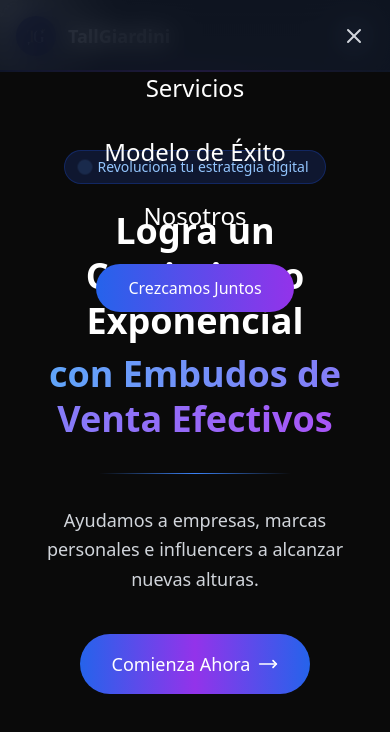
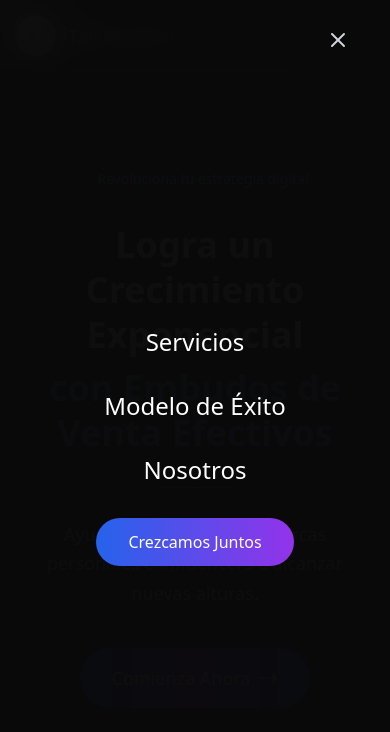
Before and after one commit to ElTiToRuiz/tallgiardini_C_w, an Astro site: page / in a window 390 px wide. Both pictures are taken after a click on the button "Toggle menu". Built offline with nearby package versions, Linux system fonts and the light colour scheme; Astro itself is replaced by a stand-in of ours.

Commit message:
improve user experience

```diff
--- a/src/components/react/Header.tsx
+++ b/src/components/react/Header.tsx
@@ -34,7 +34,7 @@ const Header = () => {
 		return () => window.removeEventListener("scroll", handleScroll);
 	}, []);
 
-	const handleMouseMove = (e: MouseEvent<HTMLElement>) => {
+	const handleMouseMove = (e: React.MouseEvent<HTMLElement>) => {
 		if (!headerRef.current) return;
 		const rect = headerRef.current.getBoundingClientRect();
 		setHoverEffect({
@@ -76,11 +76,11 @@ const Header = () => {
 					<div className="flex items-center group">
 						<a href="#" className="flex items-center space-x-3 relative overflow-hidden">
 							<div className="relative">
-								<img src="./logo.png" alt="Tall Giardini Logo" className="rounded-full w-10 h-10 sm:w-12 sm:h-12 border-none z-10 relative transition-transform duration-500 " />
+								<img src="./white.png" alt="Tall Giardini Logo" className="rounded-full w-10 h-10 sm:w-12 sm:h-12 border-none z-10 relative transition-transform duration-500 " />
 							</div>
 							<div className="overflow-hidden">
 								<span className="text-white font-bold text-lg sm:text-xl block relative">
-									TallGiardini
+									Tall Giardini
 								</span>
 							</div>
 						</a>
@@ -88,16 +88,15 @@ const Header = () => {
 
 					{/* Mobile Menu Button */}
 					<button
-						className="relative w-10 h-10 flex items-center justify-center rounded-full bg-gray-800/50 text-gray-300 hover:text-white overflow-hidden md:hidden"
+						className="relative w-10 h-10 flex items-center justify-center rounded-full  text-gray-300 hover:text-white overflow-hidden lg:hidden"
 						onClick={() => setIsMenuOpen(!isMenuOpen)}
 						aria-label="Toggle menu"
 					>
-						<span className="absolute inset-0 bg-gradient-to-tr from-blue-800/20 to-purple-800/20 opacity-0 hover:opacity-100 transition-opacity"></span>
 						{isMenuOpen ? <X size={20} /> : <Menu size={20} />}
 					</button>
 
 					{/* Desktop Navigation */}
-					<nav className="hidden md:flex items-center space-x-1">
+					<nav className="hidden lg:flex items-center space-x-1">
 						{[
 							{ href: "#services", label: "Servicios", hasDropdown: true },
 							{ href: "#exito", label: "Modelo de Éxito", hasDropdown: false },
@@ -148,7 +147,7 @@ const Header = () => {
 					{/* Call to Action Button - Desktop only */}
 					<a
 						href="#contact"
-						className="hidden md:flex items-center px-6 py-2.5 relative overflow-hidden group rounded-full transition-all duration-300"
+						className="hidden lg:flex items-center px-6 py-2.5 relative overflow-hidden group rounded-full transition-all duration-300"
 					>
 						<span className="absolute inset-0 bg-gradient-to-r from-blue-600 to-purple-600 group-hover:from-purple-600 group-hover:to-blue-600 transition-all duration-500"></span>
 						<span className="absolute inset-0 flex justify-center items-center opacity-0 group-hover:opacity-20">
@@ -169,7 +168,7 @@ const Header = () => {
 				{/* Mobile Menu */}
 				{isMenuOpen && (
 					<div
-						className="fixed inset-0 z-[100] bg-gray-900/80 md:hidden"
+						className="fixed inset-0 bg-[#0a0a0afa] h-screen w-screen block lg:hidden backdrop-blur-3xl z-50"
 						onClick={closeMenu}
 						style={{
 							backdropFilter: 'blur(12px)',
@@ -179,7 +178,7 @@ const Header = () => {
 						<div className="flex flex-col h-full" onClick={(e) => e.stopPropagation()}>
 							<div className="flex justify-end p-6">
 								<button
-									className="text-gray-300 hover:text-white"
+									className="text-gray-300 hover:text-white absolute top-5 right-8 rounded-full p-2 transition-colors duration-300"
 									onClick={closeMenu}
 									aria-label="Close menu"
 								>
--- a/src/components/react/Hero.tsx
+++ b/src/components/react/Hero.tsx
@@ -25,7 +25,7 @@ const Hero: React.FC = () => {
 			<div className="relative z-10 max-w-5xl mx-auto text-center">
 				{/* Animated badge */}
 				<div
-					className={`inline-block mb-6 px-4 py-1.5 rounded-full bg-blue-900/30 border border-blue-700/30 transition-all duration-700 ${isLoaded ? 'opacity-100 transform-none' : 'opacity-0 -translate-y-4'}`}
+					className={`inline-block my-6 px-4 py-2 rounded-full bg-blue-900/30 border border-blue-700/30 transition-all duration-700 ${isLoaded ? 'opacity-100 transform-none' : 'opacity-0 -translate-y-4'}`}
 				>
 					<span className="text-blue-300 text-sm font-medium flex items-center">
 						<span className="inline-block w-2 h-2 rounded-full bg-blue-400 mr-2 animate-ping"></span>
```
